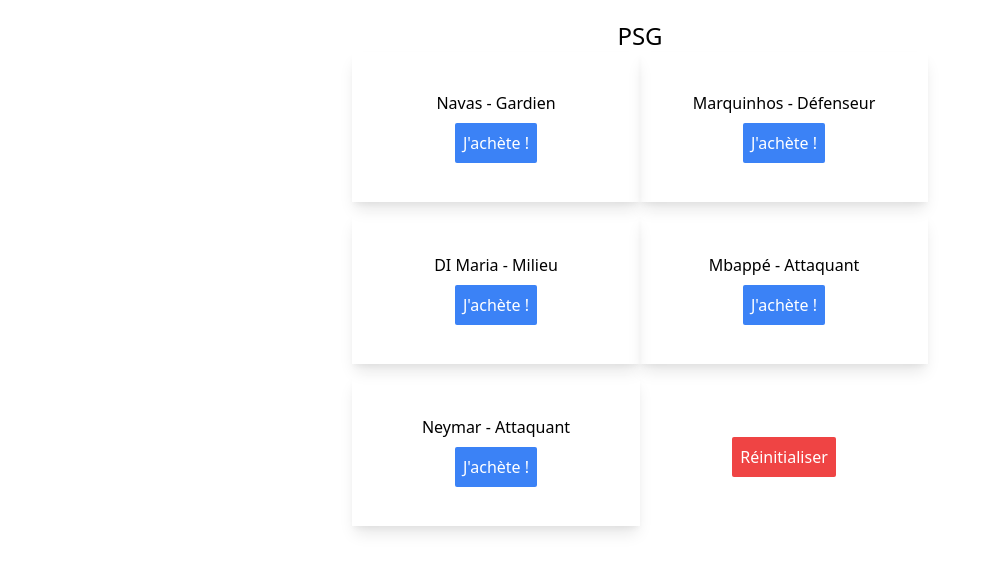
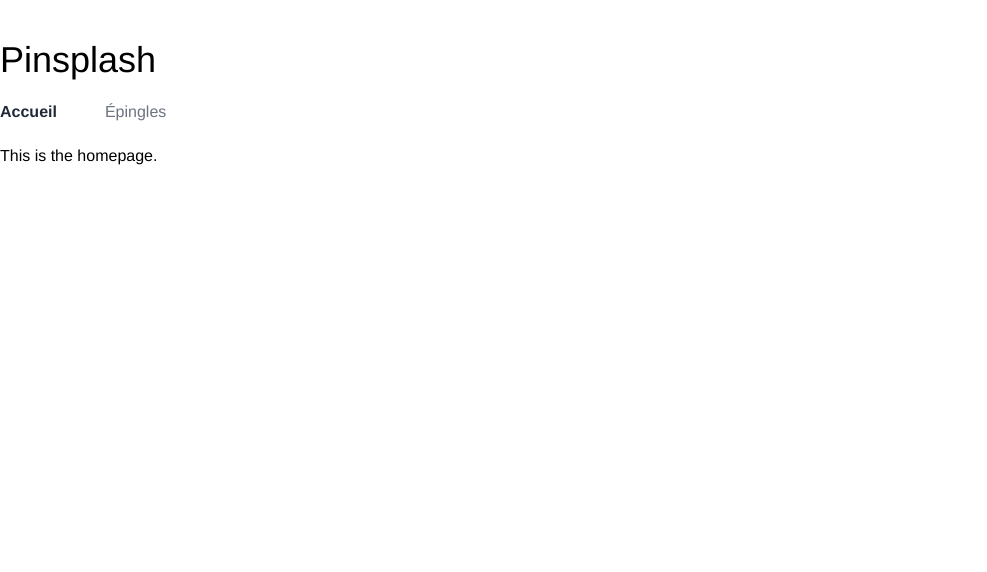
Before and after one commit to isaac-gros/pinsplash, a Vue app: page / in a window 1280 px wide. Shown: the top 572 px of the page, without its empty margins (0-987 px from the left). Built offline with nearby package versions, Linux system fonts and the light colour scheme.

Commit message:
[RESET] Redefined app appearance

```diff
--- a/src/App.vue
+++ b/src/App.vue
@@ -1,3 +1,10 @@
 <template>
-  <router-view/>
+  <div class="container mx-auto mt-10">
+    <h1 class="text-4xl">Pinsplash</h1>
+    <div id="nav">
+      <router-link to="/">Accueil</router-link>
+      <router-link to="/pinned">Épingles</router-link>
+    </div>
+    <router-view/>
+  </div>
 </template>
--- a/src/assets/styles/main.css
+++ b/src/assets/styles/main.css
@@ -2,33 +2,19 @@
 @import "tailwindcss/components";
 @import "tailwindcss/utilities";
 
+* {
+    font-family: 'Helvetica', 'Arial', sans-serif;
+}
+
 /* Nav */
-
 #nav {
-    @apply p-3;
+    @apply py-5 flex w-full;
 }
 
 #nav a {
-    @apply font-bold;
+    @apply text-gray-500 mr-12;
 }
 
 #nav a.router-link-exact-active {
-    @apply text-blue-500;
+    @apply font-bold text-gray-800;
 }
-
-.btn {
-    @apply p-2 text-white rounded-sm focus:outline-none;
-}
-
-.btn-blue {
-    @apply bg-blue-500 hover:bg-blue-400 focus:bg-blue-600;
-}
-
-.btn-red {
-    @apply bg-red-500 hover:bg-red-400 focus:bg-red-600;
-}
-
-.card {
-    height: 150px;
-    @apply flex flex-col lg:w-1/2 md:w-full justify-center items-center p-3 text-center shadow-lg mb-3;
-}
--- a/src/router.js
+++ b/src/router.js
@@ -1,17 +1,17 @@
 import { createRouter, createWebHistory } from 'vue-router'
 import Home from './views/Home.vue'
-import Selection from './views/Selection.vue'
+import Pinned from './views/Pinned.vue'
 
 const routes = [
   {
     path: '/',
-    name: 'Home',
+    name: 'Accueil',
     component: Home
   },
   {
-    path: '/selection',
-    name: 'Sélection',
-    component: Selection
+    path: '/pinned',
+    name: 'Épingles',
+    component: Pinned
   }
 ]
 
--- a/src/views/Home.vue
+++ b/src/views/Home.vue
@@ -1,66 +1,5 @@
 <template>
-  <div class="flex flex-col justify-items-center max-w-xl mx-auto mt-5">
-    <h1 class="text-center text-2xl">
-      {{ teamName }}
-      <span v-if="hasPlayerSelected()">
-        — Sélection : x{{ selectedPlayers.length }}.
-      </span>
-    </h1>
-    <div class="cards flex flex-wrap">
-      <player-card
-        v-for="(player, index) in teamPlayers"
-        :key="index"
-        :isSelected="isSelected(player)"
-        :player-data="player"
-        @add-player="addPlayer"
-      />
-      <div class="last-item flex-grow flex justify-center items-center">
-        <custom-button
-          class="btn btn-red float-right"
-          buttonText="Réinitialiser" @click="resetSelections"></custom-button>
-      </div>
-    </div>
+  <div id="home">
+    <h1>This is the homepage.</h1>
   </div>
 </template>
-
-<script>
-import teamData from '../data/teamData.json';
-import PlayerCard from '../components/PlayerCard';
-import CustomButton from '../components/CustomButton.vue';
-
-export default {
-  name: 'home',
-  components: {
-    CustomButton,
-    PlayerCard
-  },
-  data: () => {
-    return {
-      selectedPlayers: [],
-      teamData: teamData
-    }
-  },
-  computed: {
-    teamName: () => {
-      return teamData.name;
-    },
-    teamPlayers: () => {
-      return teamData.players;
-    }
-  },
-  methods: {
-    addPlayer(payload) {
-      this.selectedPlayers.push(payload)
-    },
-    resetSelections() {
-      this.selectedPlayers = [];
-    },
-    hasPlayerSelected() {
-      return (this.selectedPlayers.length > 0);
-    },
-    isSelected(player) {
-      return this.selectedPlayers.includes(player);
-    },
-  }
-}
-</script>
--- /dev/null
+++ b/src/views/Pinned.vue
@@ -0,0 +1,5 @@
+<template>
+  <div id="pinned">
+    <h1>This is where you can find your pins</h1>
+  </div>
+</template>
--- a/src/views/Selection.vue
+++ /dev/null
@@ -1,5 +0,0 @@
-<template>
-  <div class="about">
-    <h1>This is an about page</h1>
-  </div>
-</template>
--- /dev/null
+++ b/src/views/_Home.vue
@@ -0,0 +1,66 @@
+<template>
+  <div class="flex flex-col justify-items-center max-w-xl mx-auto mt-5">
+    <h1 class="text-center text-2xl">
+      {{ teamName }}
+      <span v-if="hasPlayerSelected()">
+        — Sélection : x{{ selectedPlayers.length }}.
+      </span>
+    </h1>
+    <div class="cards flex flex-wrap">
+      <player-card
+        v-for="(player, index) in teamPlayers"
+        :key="index"
+        :isSelected="isSelected(player)"
+        :player-data="player"
+        @add-player="addPlayer"
+      />
+      <div class="last-item flex-grow flex justify-center items-center">
+        <custom-button
+          class="btn btn-red float-right"
+          buttonText="Réinitialiser" @click="resetSelections"></custom-button>
+      </div>
+    </div>
+  </div>
+</template>
+
+<script>
+import teamData from '../data/teamData.json';
+import PlayerCard from '../components/PlayerCard';
+import CustomButton from '../components/CustomButton.vue';
+
+export default {
+  name: 'home',
+  components: {
+    CustomButton,
+    PlayerCard
+  },
+  data: () => {
+    return {
+      selectedPlayers: [],
+      teamData: teamData
+    }
+  },
+  computed: {
+    teamName: () => {
+      return teamData.name;
+    },
+    teamPlayers: () => {
+      return teamData.players;
+    }
+  },
+  methods: {
+    addPlayer(payload) {
+      this.selectedPlayers.push(payload)
+    },
+    resetSelections() {
+      this.selectedPlayers = [];
+    },
+    hasPlayerSelected() {
+      return (this.selectedPlayers.length > 0);
+    },
+    isSelected(player) {
+      return this.selectedPlayers.includes(player);
+    },
+  }
+}
+</script>
```
